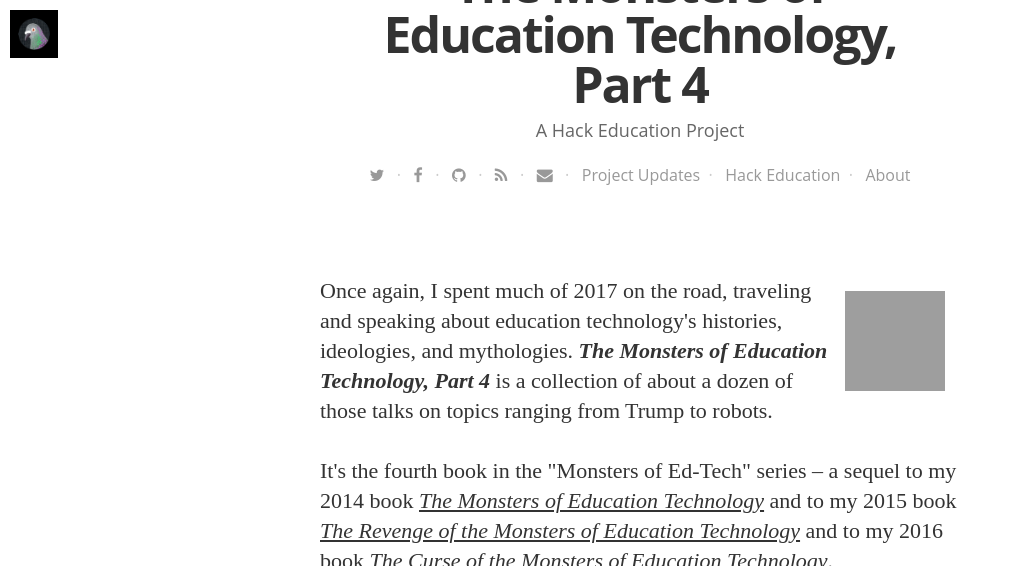
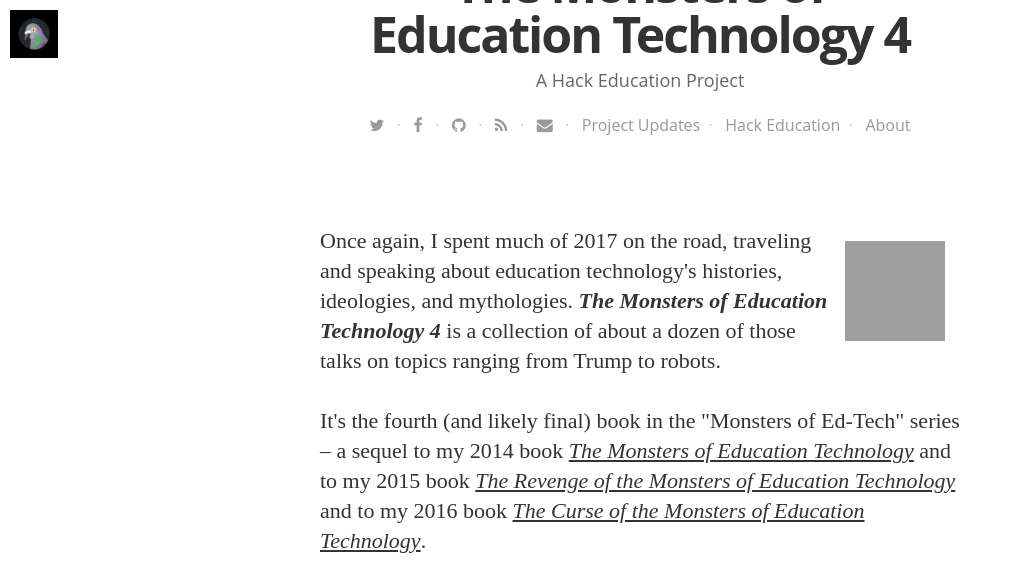
Before and after one commit to HackEducation/monsters4, a Jekyll site: the page built from index.html, in a window 1280 px wide and 1400 px high, scrolled down 575 px. Shown: the top 566 px of the window, without its empty margins (0-1012 px from the left). Built offline with Jekyll 4.4.1, drawn with Linux system fonts in a browser that asks for light colours; nearby versions of some CDN libraries; some web fonts are replaced; some of the changed text lies outside the part shown; grey boxes are pictures that could not be loaded.

Commit message:
update book landing page

```diff
--- a/_config.yml
+++ b/_config.yml
@@ -3,7 +3,7 @@
 highlighter: rouge
 
 # Site settings
-title: "The Monsters of Education Technology, Part 4"
+title: "The Monsters of Education Technology 4"
 description: > # this means to ignore newlines until "email:"
    A Hack Education Project
 
--- a/index.html
+++ b/index.html
@@ -1,10 +1,14 @@
 ---
 layout: default
 ---
-<p><img style="margin: 15px;" src="https://s3.amazonaws.com/audreywatters/monster_book4_100.png" alt="" width="100" height="100" align="right" />Once again, I spent much of 2017 on the road, traveling and speaking about education technology's histories, ideologies, and mythologies. <strong><em>The Monsters of Education Technology, Part 4</em></strong> is a collection of about a dozen of those talks on topics ranging from Trump to robots.</p>
+<p><img style="margin: 15px;" src="https://s3.amazonaws.com/audreywatters/monster_book4_100.png" alt="" width="100" height="100" align="right" />Once again, I spent much of 2017 on the road, traveling and speaking about education technology's histories, ideologies, and mythologies. <strong><em>The Monsters of Education Technology 4</em></strong> is a collection of about a dozen of those talks on topics ranging from Trump to robots.</p>
 
-<p>It's the fourth book in the "Monsters of Ed-Tech" series &#8211; a sequel to my 2014 book <em><a href="http://monsters.hackeducation.com">The Monsters of Education Technology</a></em> and to my 2015 book <em><a href="http://monsters2.hackeducation.com">The Revenge of the Monsters of Education Technology</a></em> and to my 2016 book <em><a href="http://monsters3.hackeducation.com">The Curse of the Monsters of Education Technology</a></em>.
+<p>It's the fourth (and likely final) book in the "Monsters of Ed-Tech" series &#8211; a sequel to my 2014 book <em><a href="http://monsters.hackeducation.com">The Monsters of Education Technology</a></em> and to my 2015 book <em><a href="http://monsters2.hackeducation.com">The Revenge of the Monsters of Education Technology</a></em> and to my 2016 book <em><a href="http://monsters3.hackeducation.com">The Curse of the Monsters of Education Technology</a></em>.
 
-<p>Publication date: Halloween 2017</p>
+<p><img src="https://s3.amazonaws.com/audreywatters/monsters4_640.jpg"></p>
+
+<p>E-book versions are available for purchase via the usual online retailers: <a href="https://www.amazon.com/dp/B0771NM7R4">Amazon</a> and <a href="https://www.smashwords.com/books/view/756386">Smashwords</a>. Even better (as far as my cut goes): you can buy from me directly <a href="https://gumroad.com/products/jBVJX/">via Gumroad</a>. You can purchase the e-book there (a ZIP file that contains the MOBI, EPUB, and PDF versions) for $4.99.</p>
+
+<p>A print and audio version of the book will be available some day.</p>
 
 <p style="text-align: right; font-size:12px"><em>Image credits: <a href="http://bryanmmathers.com/">Bryan Mathers</a></em></p>
```
